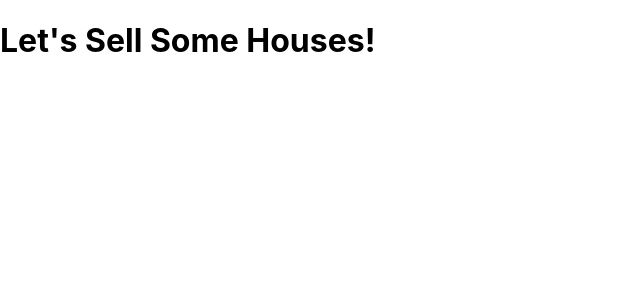
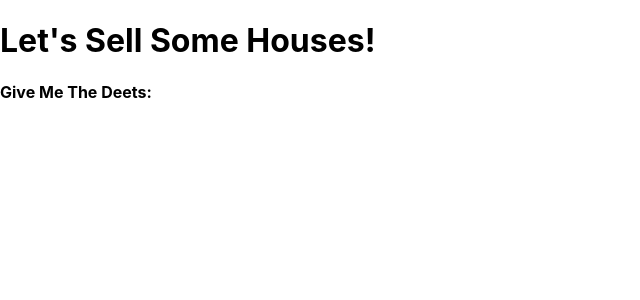
Before and after one commit to jeffn12/home-sale-tools, a React (Create React App) app: page / in a window 1280 px wide. Shown: the top 300 px of the page, without its empty margins (0-640 px from the left). Built offline with nearby package versions, Linux system fonts and the light colour scheme.

Commit message:
feat: add basic detailInput view

```diff
--- a/src/App.js
+++ b/src/App.js
@@ -1,9 +1,11 @@
 import React from 'react';
-
+// Views
+import { DetailInput } from './views';
 function App() {
   return (
     <div className="App">
       <h1>Let's Sell Some Houses!</h1>
+      <DetailInput />
     </div>
   );
 }
--- /dev/null
+++ b/src/views/DetailInput.js
@@ -0,0 +1,11 @@
+import React from 'react';
+
+const DetailInput = () => {
+  return (
+    <div>
+      <h4>Give Me The Deets:</h4>
+    </div>
+  );
+};
+
+export default DetailInput;
--- /dev/null
+++ b/src/views/index.js
@@ -0,0 +1,3 @@
+import DetailInput from './DetailInput';
+
+export { DetailInput };
```
